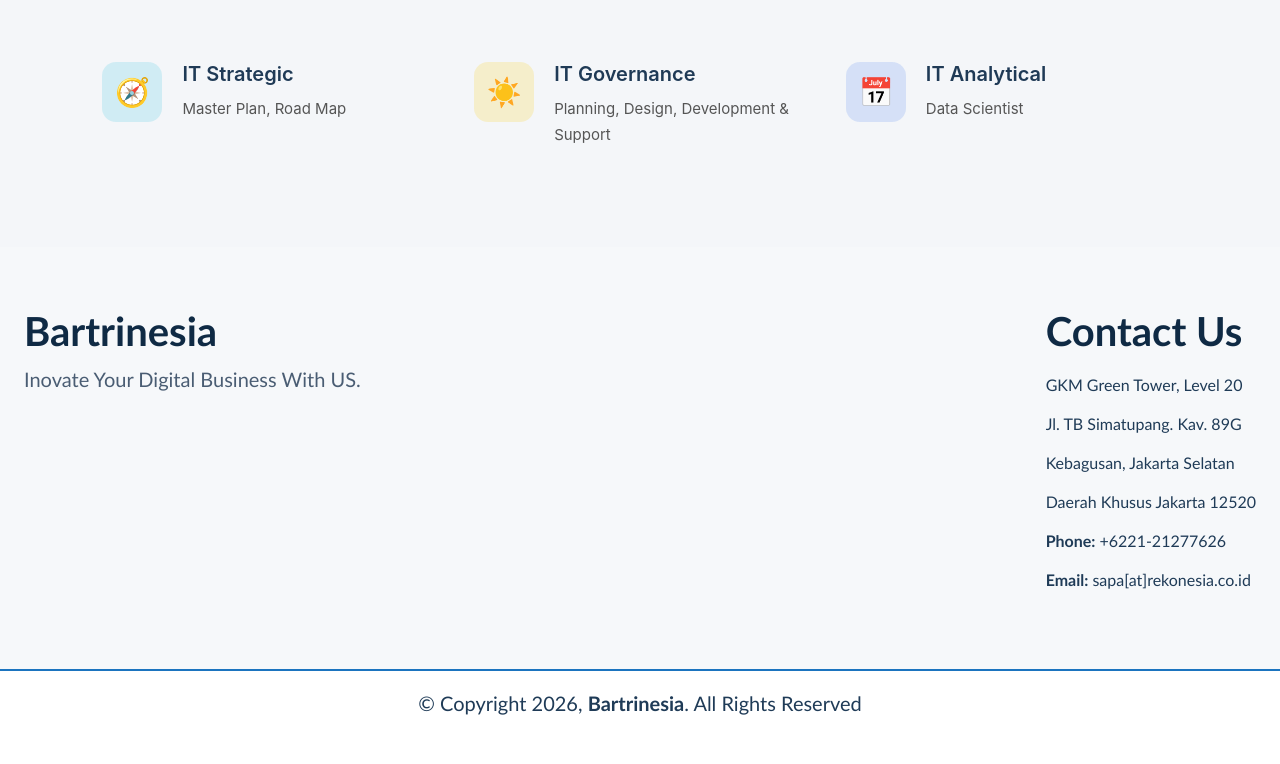
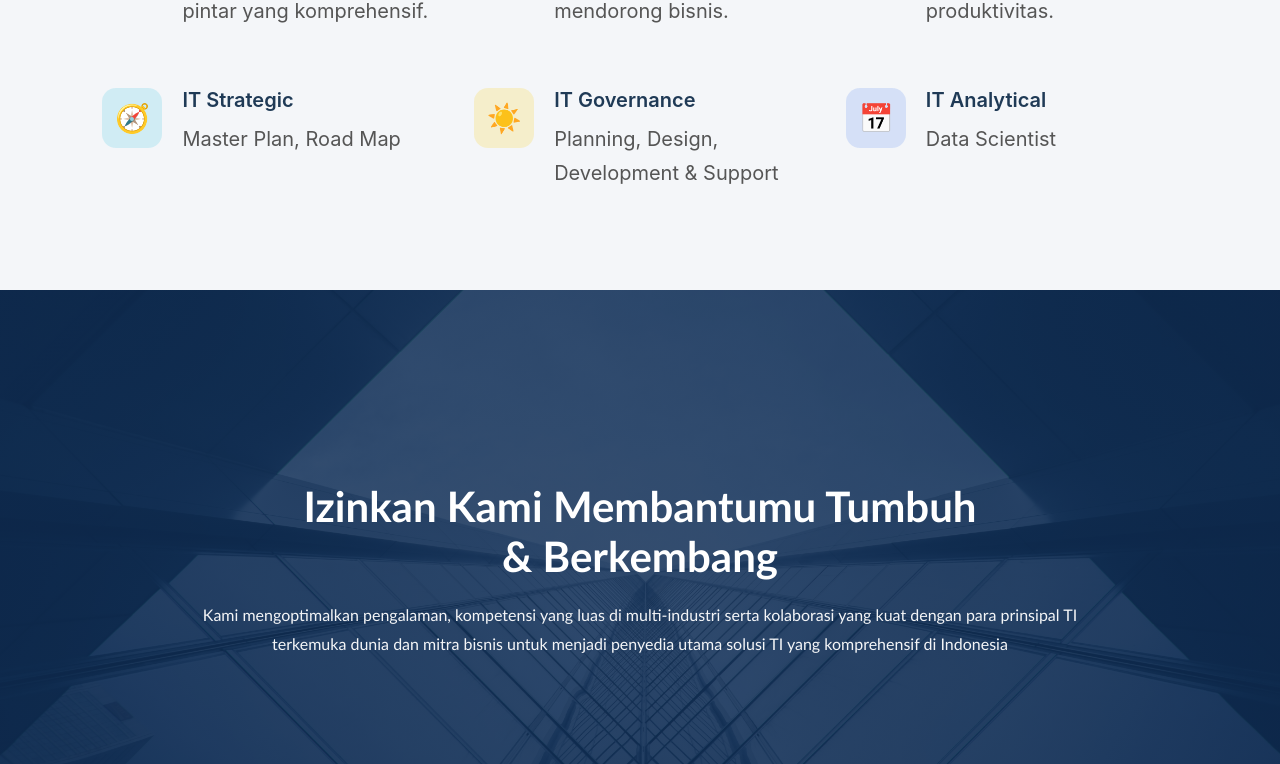
Before and after one commit to muhamadfadlann/Bartrinesia-LandingPage, a React (Vite) app: page / in a window 1280 px wide. Shown: the part 1876-2640 px from the top of the page. Before the commit the page ends 2611 px from the top, so only its background shows below. Built offline with nearby package versions, Linux system fonts and the light colour scheme.

Commit message:
update service

```diff
--- a/src/pages/Service.css
+++ b/src/pages/Service.css
@@ -56,7 +56,7 @@
 }
 
 .service-card p {
-  font-size: 15px;
+  font-size: 20px;
   color: #555;
   line-height: 1.7;
 }
@@ -71,6 +71,44 @@
   border-radius: 14px;
   flex-shrink: 0;
 }
+
+.service-hero {
+  min-height: 70vh;
+  background-image:
+    linear-gradient(
+      rgba(15, 45, 85, 0.85),
+      rgba(15, 45, 85, 0.85)
+    ),
+    url("/public/img/service.jpg");
+
+  background-size: cover;
+  background-position: center;
+  background-repeat: no-repeat;
+
+  display: flex;
+  align-items: center;
+  justify-content: center;
+  text-align: center;
+  padding: 40px 20px;
+}
+
+.service-hero-content {
+  max-width: 900px;
+  color: #ffffff;
+}
+
+.service-hero-content h1 {
+  font-size: 42px;
+  font-weight: bold;
+  margin-bottom: 20px;
+}
+
+.service-hero-content p {
+  font-size: 16px;
+  line-height: 1.8;
+  opacity: 0.95;
+}
+
 
 .orange { background: rgba(255,122,0,0.15); }
 .green { background: rgba(34,197,94,0.15); }
--- a/src/pages/Service.jsx
+++ b/src/pages/Service.jsx
@@ -2,6 +2,7 @@ import "./Service.css";
 
 export default function Service() {
   return (
+    <>
       <section className="service" id="service">
         <div className="service-wrapper">
           <h2>Our Services</h2>
@@ -66,5 +67,22 @@ export default function Service() {
           </div>
         </div>
       </section>
+      <section>
+        <div className="service-hero">
+          <div className="service-hero-content">
+            <h1>
+              Izinkan Kami Membantumu Tumbuh <br /> & Berkembang
+            </h1>
+            <p>
+              Kami mengoptimalkan pengalaman, kompetensi yang luas di multi-industri
+              serta kolaborasi yang kuat dengan para prinsipal TI terkemuka dunia
+              dan mitra bisnis untuk menjadi penyedia utama solusi TI yang
+              komprehensif di Indonesia
+            </p>
+          </div>
+        </div>
+      </section>
+
+    </>
   );
 }
```
Also changed, not shown: public/img/service.jpg (added). Lines whose indentation alone changed are shown as unchanged.
